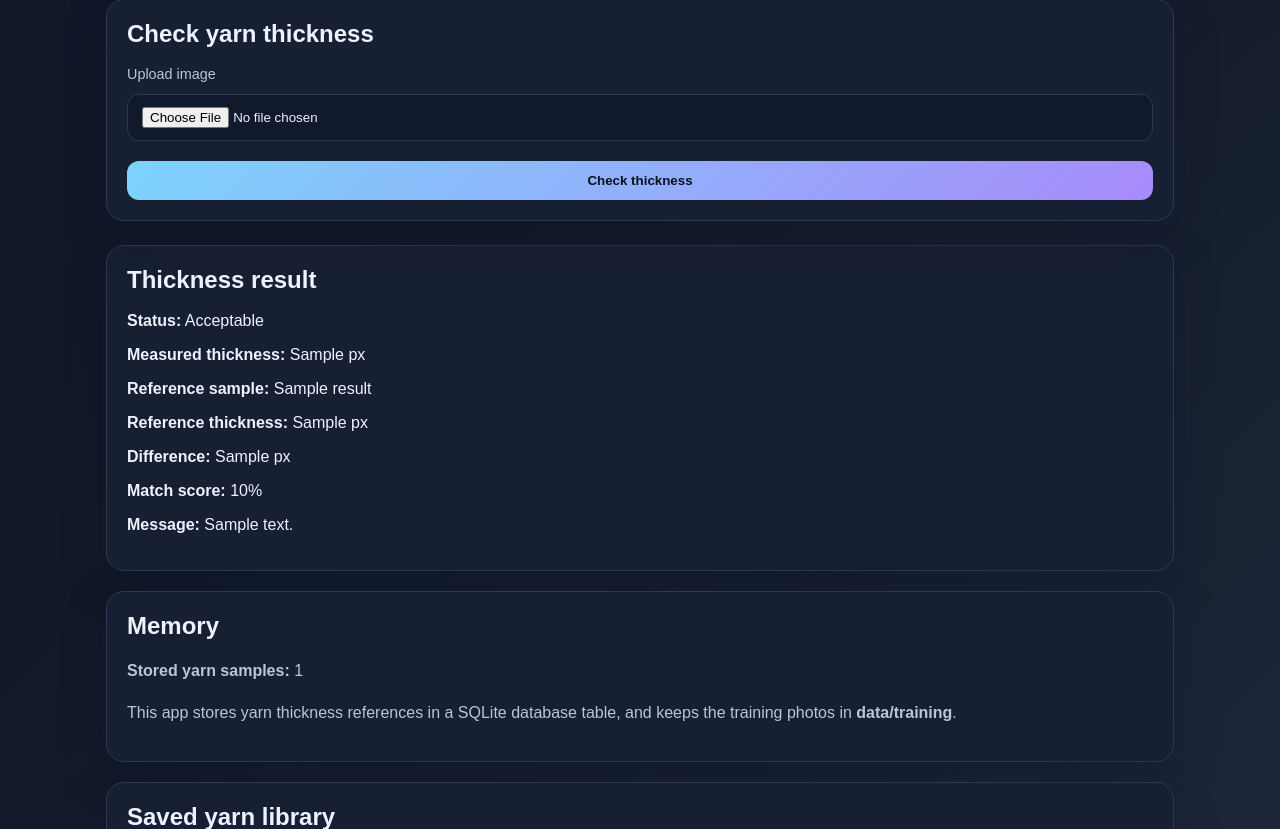
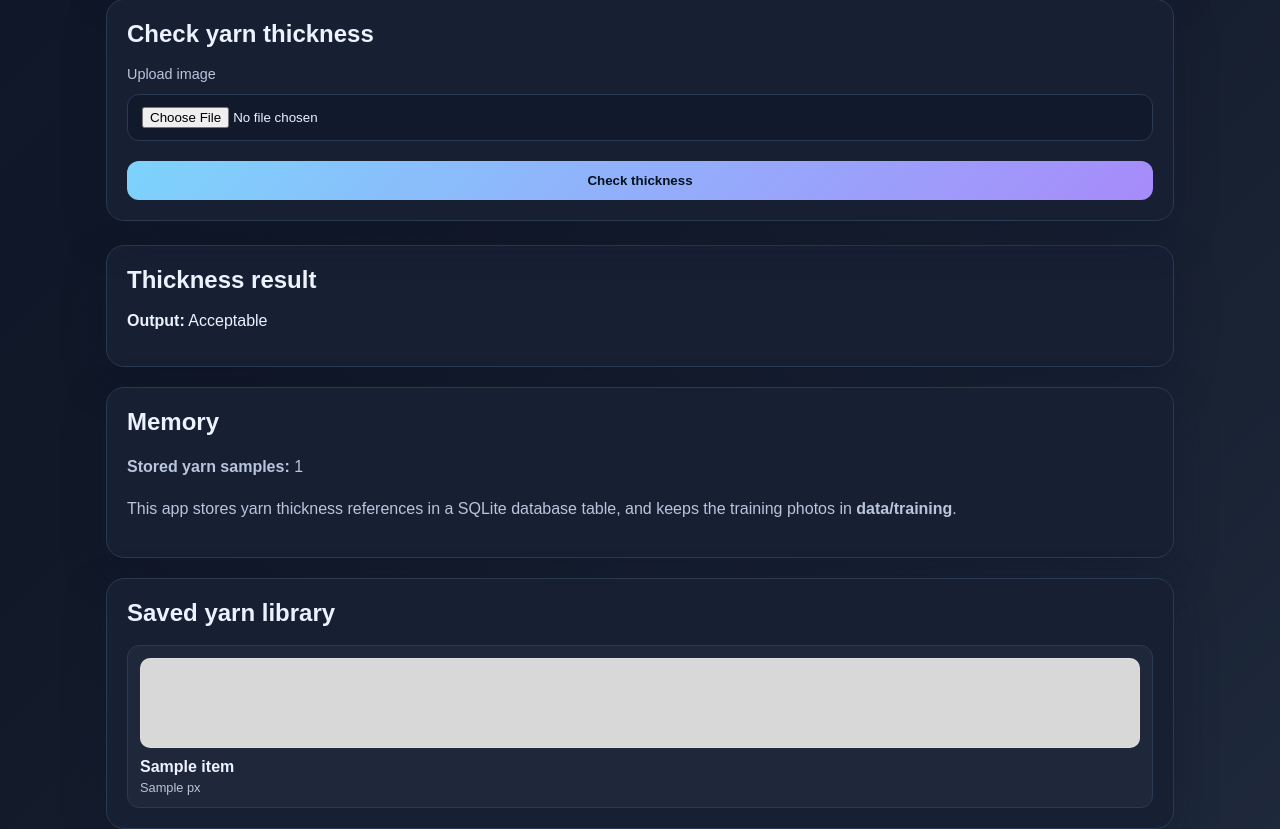
Before and after one commit to rubayatabdullah/yarn-detector, a Flask app: template templates/index.html in a window 1280 px wide. Shown: the part 274-1103 px from the top of the page. Run offline with Flask 3, Linux system fonts and the light colour scheme; the template is opened without the code that fills it: most values are stand-ins (such as "Sample title", 1, 10 or a date in 2020).

Commit message:
allowed a +-15% tolerance

```diff
--- a/app.py
+++ b/app.py
@@ -214,18 +214,14 @@ def create_prediction_result(image_bytes, filename="sample.jpg"):
             "acceptable": False,
         }
 
-    tolerance = max(2.0, match["target"] * 0.12)
+    tolerance = max(2.0, match["target"] * 0.15)
     difference = abs(measured_thickness - match["target"])
     acceptable = difference <= tolerance
     score = max(0, min(100, int(100 - (difference / max(match["target"], 1.0)) * 100)))
 
     return {
         "status": "acceptable" if acceptable else "not acceptable",
-        "message": (
-            "acceptable"
-            if acceptable
-            else "not acceptable"
-        ),
+        "message": "acceptable" if acceptable else "not acceptable",
         "measured_thickness_px": round(measured_thickness, 2),
         "reference_label": match["label"],
         "reference_thickness_px": round(match["target"], 2),
--- a/templates/index.html
+++ b/templates/index.html
@@ -115,22 +115,7 @@
       {% if result %}
       <section class="card result-card">
         <h2>Thickness result</h2>
-        <p><strong>Status:</strong> {{ result.status|title }}</p>
-        <p>
-          <strong>Measured thickness:</strong> {{ result.measured_thickness_px
-          }} px
-        </p>
-        {% if result.reference_label %}
-        <p><strong>Reference sample:</strong> {{ result.reference_label }}</p>
-        <p>
-          <strong>Reference thickness:</strong> {{ result.reference_thickness_px
-          }} px
-        </p>
-        {% endif %} {% if result.difference_px is not none %}
-        <p><strong>Difference:</strong> {{ result.difference_px }} px</p>
-        {% endif %}
-        <p><strong>Match score:</strong> {{ result.match_score }}%</p>
-        <p><strong>Message:</strong> {{ result.message }}</p>
+        <p><strong>Output:</strong> {{ result.status|title }}</p>
       </section>
       {% endif %}
 
@@ -278,9 +263,7 @@
           const result = await response.json();
           const statusText =
             result.status === "acceptable" ? "ACCEPTABLE" : "NOT ACCEPTABLE";
-          showLiveResult(
-            `Status: ${statusText} | Measured: ${result.measured_thickness_px}px | Reference: ${result.reference_label} (${result.reference_thickness_px}px)`,
-          );
+          showLiveResult(statusText);
         } catch (error) {
           showLiveResult("Live detection failed. Please try again.");
         } finally {
```
Also changed, not shown: data/yarn_detector.db.
